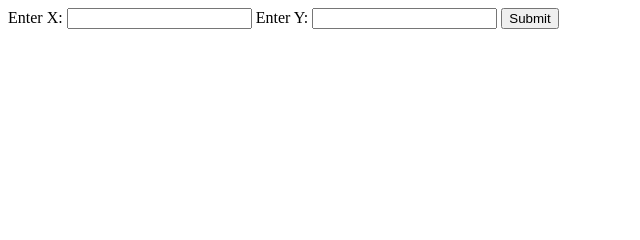
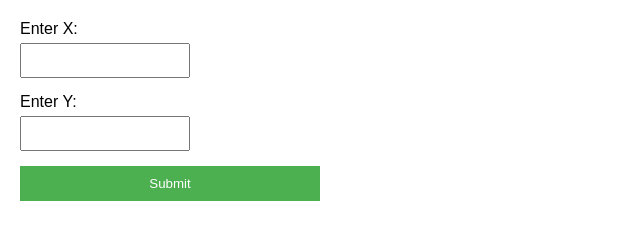
Before and after one commit to steroidfreak/artifactsmmorpg, a plain HTML site: page index.html in a window 1280 px wide. Shown: the whole page, without its empty margins (0-640 px from the left). Drawn offline with nearby package versions, Linux system fonts and the light colour scheme.

Commit message:
amended enter value issue

```diff
--- a/index.html
+++ b/index.html
@@ -4,6 +4,7 @@
     <meta charset="UTF-8">
     <meta name="viewport" content="width=device-width, initial-scale=1.0">
     <title>ArtifactsMMO</title>
+    <link href="style.css" rel="stylesheet">
 </head>
 <body>
     <div>
--- /dev/null
+++ b/style.css
@@ -0,0 +1,27 @@
+body {
+    font-family: Arial, sans-serif;
+    margin: 20px;
+}
+form {
+    display: flex;
+    flex-direction: column;
+    max-width: 300px;
+}
+label {
+    margin-bottom: 5px;
+}
+input {
+    margin-bottom: 15px;
+    padding: 8px;
+    width: 150px; /* Set a smaller width for the input boxes */
+}
+button {
+    padding: 10px;
+    background-color: #4CAF50;
+    color: white;
+    border: none;
+    cursor: pointer;
+}
+button:hover {
+    background-color: #45a049;
+}
```
